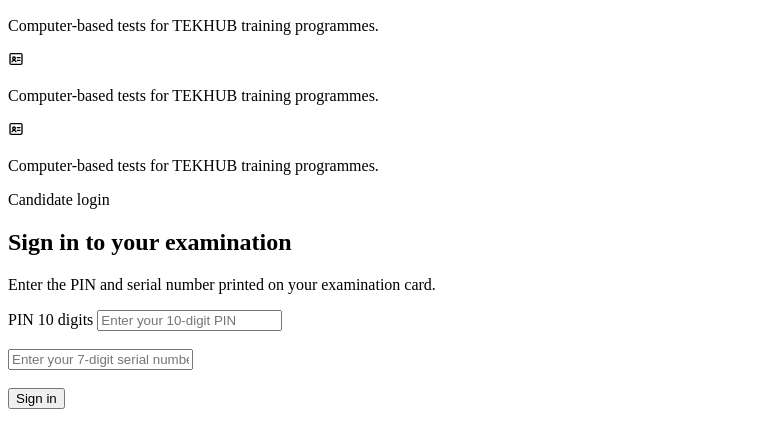
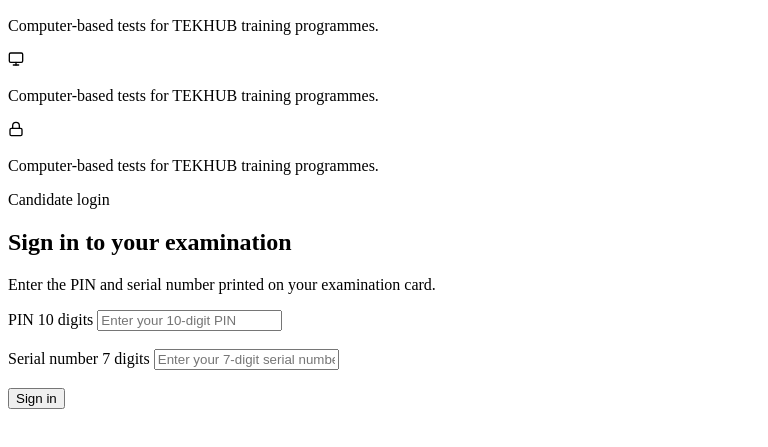
Before and after one commit to ephraimdiana18-ui/practical_mr_obi_1, a plain HTML site: page index.html in a window 1280 px wide. Shown: the part 291-738 px from the top of the page, without its empty margins (0-768 px from the left). Drawn offline with Linux system fonts and the light colour scheme.

Commit message:
I made some corrections in img and label

```diff
--- a/index.html
+++ b/index.html
@@ -48,11 +48,9 @@
             aria-hidden="true"
             focusable="false"
           >
-            <rect x="3" y="4" width="18" height="16" rx="2"></rect>
-            <circle cx="9" cy="11" r="2"></circle>
-            <path d="M6 16c.6-1.4 1.7-2 3-2s2.4.6 3 2"></path>
-            <line x1="14" y1="10" x2="18" y2="10"></line>
-            <line x1="14" y1="14" x2="18" y2="14"></line>
+            <rect x="2" y="3" width="20" height="14" rx="2"></rect>
+            <line x1="8" y1="21" x2="16" y2="21"></line>
+            <line x1="12" y1="17" x2="12" y2="21"></line>
           </svg>
           <p>Computer-based tests for TEKHUB training programmes.</p>
         </div>
@@ -70,11 +68,8 @@
             aria-hidden="true"
             focusable="false"
           >
-            <rect x="3" y="4" width="18" height="16" rx="2"></rect>
-            <circle cx="9" cy="11" r="2"></circle>
-            <path d="M6 16c.6-1.4 1.7-2 3-2s2.4.6 3 2"></path>
-            <line x1="14" y1="10" x2="18" y2="10"></line>
-            <line x1="14" y1="14" x2="18" y2="14"></line>
+            <rect x="3" y="11" width="18" height="11" rx="2"></rect>
+            <path d="M7 11V7a5 5 0 0 1 10 0v4"></path>
           </svg>
           <p>Computer-based tests for TEKHUB training programmes.</p>
         </div>
@@ -90,10 +85,17 @@
 
             <span>10 digits</span>
           </label>
+
           <input
             type="text"
             placeholder="Enter your 10-digit PIN"
           /><br /><br />
+
+          <label
+            >Serial number
+
+            <span>7 digits</span>
+          </label>
           <input type="text" placeholder="Enter your 7-digit serial number" />
         </form>
         <br />
```
